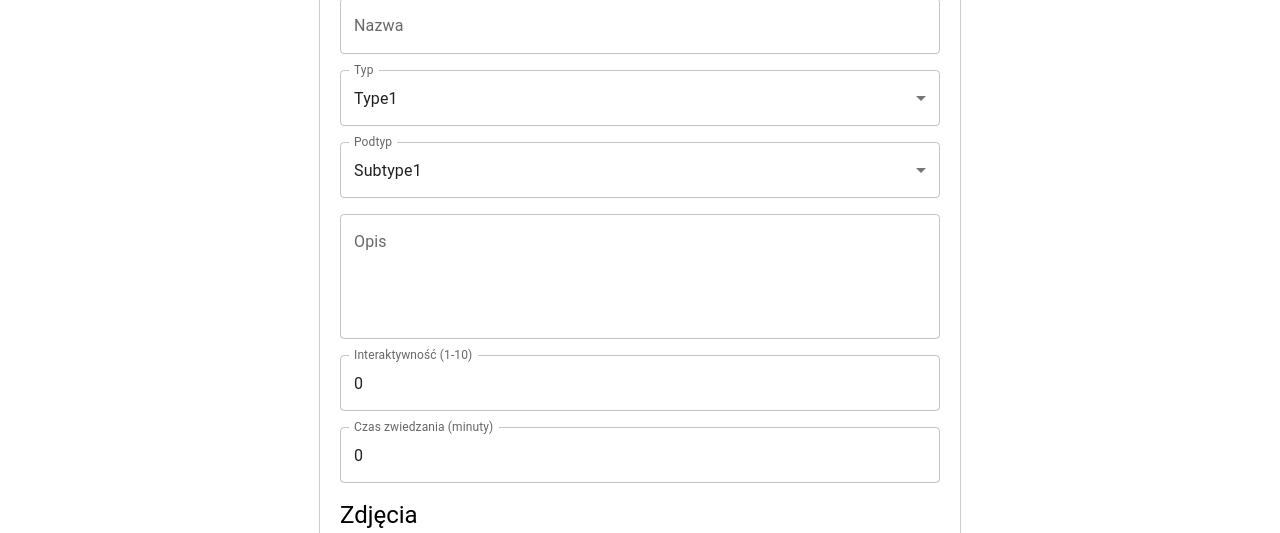
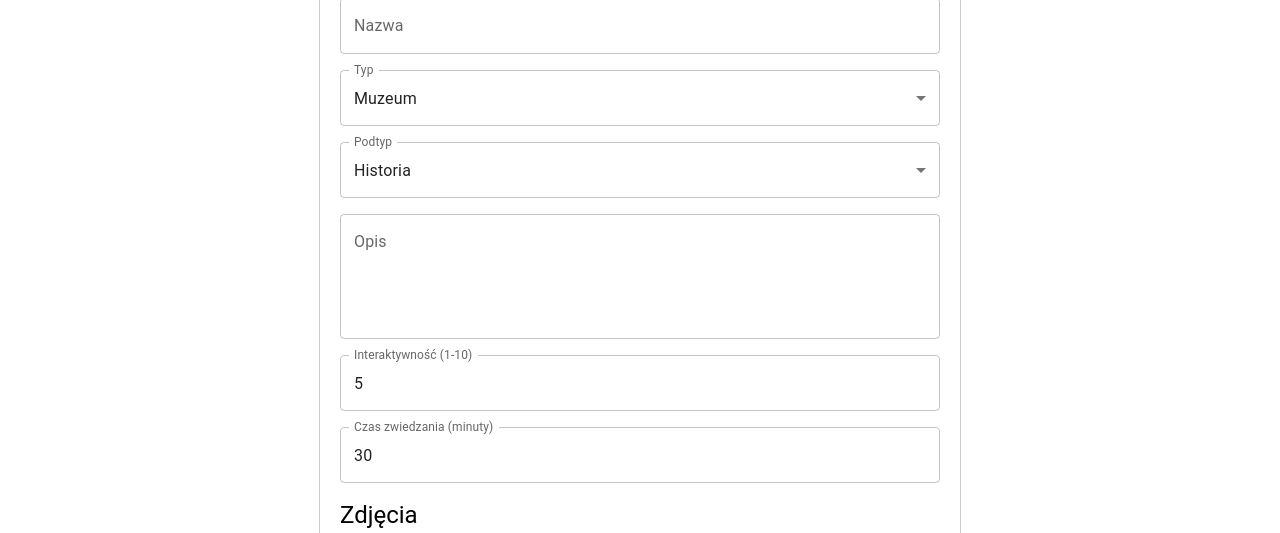
Before and after one commit to deepFlow7/Attractions-of-Lower-Silesia, a React (Vite) app in the folder client/: page /new_attraction in a window 1280 px wide. Shown: the part 215-748 px from the top of the page. Built offline with nearby package versions, Linux system fonts and the light colour scheme.

Commit message:
Add creating attraction

```diff
--- a/client/src/Components/NewAttractionForm.tsx
+++ b/client/src/Components/NewAttractionForm.tsx
@@ -1,8 +1,7 @@
 import React, { useState } from 'react';
 import { Box, Grid, Typography, TextField, Button, MenuItem } from '@mui/material';
-import { Attraction, Photo, possible_type, subtypes } from '../types';
+import { NewAttraction, NewPhoto, possible_type, subtypes, possibleTypes, possibleSubtypes } from '../types';
 import styled from '@emotion/styled';
-
 
 const FormContainer = styled.div`
   max-width: 600px;
@@ -12,25 +11,25 @@ const FormContainer = styled.div`
   border-radius: 5px;
 `;
 
-
 interface NewAttractionFormProps {
-  onSubmit: (attraction: Attraction) => void;
+  onSubmit: (attraction: NewAttraction) => Promise<any>;
 }
 
 const NewAttractionForm: React.FC<NewAttractionFormProps> = ({ onSubmit }) => {
   const [name, setName] = useState<string>('');
-  const [type, setType] = useState<possible_type>('Type1');
-  const [subtype, setSubtype] = useState<subtypes>('Subtype1');
+  const [type, setType] = useState<possible_type>(possibleTypes[0]);
+  const [subtype, setSubtype] = useState<subtypes>(possibleSubtypes[0]);
   const [description, setDescription] = useState<string>('');
-  const [interactivity, setInteractivity] = useState<number>(0);
-  const [timeItTakes, setTimeItTakes] = useState<number>(0);
-  const [photos, setPhotos] = useState<Photo[]>([]);
+  const [interactivity, setInteractivity] = useState<number>(5);
+  const [timeItTakes, setTimeItTakes] = useState<number>(30);
+  const [photos, setPhotos] = useState<NewPhoto[]>([]);
   const [photoUrls, setPhotoUrls] = useState<string[]>([]);
   const [photoCaptions, setPhotoCaptions] = useState<string[]>([]);
+  const [errors, setErrors] = useState<{ [key: string]: string }>({});
 
   const handleAddPhoto = () => {
     const newPhotos = [...photos];
-    newPhotos.push({ id: photos.length + 1, attraction_id: 0, photo: photoUrls[photos.length], caption: photoCaptions[photos.length] });
+    newPhotos.push({ photo: photoUrls[photos.length], caption: photoCaptions[photos.length] });
     setPhotos(newPhotos);
     setPhotoUrls([...photoUrls, '']);
     setPhotoCaptions([...photoCaptions, '']);
@@ -43,11 +42,26 @@ const NewAttractionForm: React.FC<NewAttractionFormProps> = ({ onSubmit }) => {
     setPhotoCaptions(photoCaptions.filter((_, i) => i !== index));
   };
 
-  const handleSubmit = () => {
-    const newAttraction: Attraction = {
-      id: Math.floor(Math.random() * 1000) + 1,
+  const validate = () => {
+    const newErrors: { [key: string]: string } = {};
+    if (!name) newErrors.name = 'Nazwa jest wymagana';
+    if (!description) newErrors.description = 'Opis jest wymagany';
+    if (!Number.isInteger(interactivity) || interactivity < 1 || interactivity > 10) {
+      newErrors.interactivity = 'Interaktywność musi być liczbą całkowitą od 1 do 10';
+    }
+    if (!Number.isInteger(timeItTakes) || timeItTakes <= 0) {
+      newErrors.timeItTakes = 'Czas zwiedzania musi być liczbą całkowitą większą niż 0';
+    }
+    setErrors(newErrors);
+    return Object.keys(newErrors).length === 0;
+  };
+
+  const handleSubmit = async () => {
+    if (!validate()) return;
+
+    const newAttraction: NewAttraction = {
       name,
-      coords: { x: 0, y: 0 },
+      coords: { x: 0.0, y: 0.0 }, // todo: wybór punktu na mapie
       type,
       subtype,
       interactivity,
@@ -55,17 +69,17 @@ const NewAttractionForm: React.FC<NewAttractionFormProps> = ({ onSubmit }) => {
       description,
       photos
     };
-    onSubmit(newAttraction);
-    // Clear form fields
+    await onSubmit(newAttraction);
     setName('');
-    setType('Type1');
-    setSubtype('Subtype1');
+    setType(possibleTypes[0]);
+    setSubtype(possibleSubtypes[0]);
     setDescription('');
-    setInteractivity(0);
-    setTimeItTakes(0);
+    setInteractivity(5);
+    setTimeItTakes(30);
     setPhotos([]);
     setPhotoUrls([]);
     setPhotoCaptions([]);
+    setErrors({});
   };
 
   return (
@@ -75,30 +89,78 @@ const NewAttractionForm: React.FC<NewAttractionFormProps> = ({ onSubmit }) => {
           <Typography variant="h4" gutterBottom>Nowa Atrakcja</Typography>
         </Grid>
         <Grid item xs={12}>
-        <TextField fullWidth label="Nazwa" value={name} onChange={(e) => setName(e.target.value)} />
+          <TextField
+            fullWidth
+            label="Nazwa"
+            value={name}
+            onChange={(e) => setName(e.target.value)}
+            error={!!errors.name}
+            helperText={errors.name}
+          />
         </Grid>
         <Grid item xs={12}>
-        <TextField select fullWidth label="Typ" value={type} onChange={(e) => setType(e.target.value as possible_type)}>
-          <MenuItem value="Type1">Type1</MenuItem>
-          <MenuItem value="Type2">Type2</MenuItem>
-          <MenuItem value="Type3">Type3</MenuItem>
+          <TextField
+            select
+            fullWidth
+            label="Typ"
+            value={type}
+            onChange={(e) => setType(e.target.value as possible_type)}>
+            {possibleTypes.map((t) => (
+              <MenuItem key={t} value={t}>
+                {t}
+              </MenuItem>
+            ))}
           </TextField>
         </Grid>
         <Grid item xs={12}>
-        <TextField select fullWidth label="Podtyp" value={subtype} onChange={(e) => setSubtype(e.target.value as subtypes)}>
-          <MenuItem value="Subtype1">Subtype1</MenuItem>
-          <MenuItem value="Subtype2">Subtype2</MenuItem>
-          <MenuItem value="Subtype3">Subtype3</MenuItem>
+          <TextField
+            select
+            fullWidth
+            label="Podtyp"
+            value={subtype}
+            onChange={(e) => setSubtype(e.target.value as subtypes)}>
+            {possibleSubtypes.map((t) => (
+              <MenuItem key={t} value={t}>
+                {t}
+              </MenuItem>
+            ))}
           </TextField>
         </Grid>
         <Grid item xs={12}>
-        <TextField fullWidth multiline rows={4} label="Opis" value={description} onChange={(e) => setDescription(e.target.value)} />
+          <TextField
+            fullWidth
+            multiline
+            rows={4}
+            label="Opis"
+            value={description}
+            onChange={(e) => setDescription(e.target.value)}
+            error={!!errors.description}
+            helperText={errors.description}
+          />
         </Grid>
         <Grid item xs={12}>
-        <TextField type="number" fullWidth label="Interaktywność (1-10)" value={interactivity} onChange={(e) => setInteractivity(parseInt(e.target.value))} />
+          <TextField
+            type="number"
+            fullWidth
+            label="Interaktywność (1-10)"
+            value={interactivity}
+            inputProps={{ min: 1, max: 10 }}
+            onChange={(e) => setInteractivity(parseInt(e.target.value))}
+            error={!!errors.interactivity}
+            helperText={errors.interactivity}
+          />
         </Grid>
         <Grid item xs={12}>
-        <TextField type="number" fullWidth label="Czas zwiedzania (minuty)" value={timeItTakes} onChange={(e) => setTimeItTakes(parseInt(e.target.value))} />
+          <TextField
+            type="number"
+            fullWidth
+            label="Czas zwiedzania (minuty)"
+            value={timeItTakes}
+            inputProps={{ min: 1 }}
+            onChange={(e) => setTimeItTakes(parseInt(e.target.value))}
+            error={!!errors.timeItTakes}
+            helperText={errors.timeItTakes}
+          />
         </Grid>
         <Grid item xs={12}>
           <Typography variant="h5" gutterBottom>Zdjęcia</Typography>
@@ -111,9 +173,19 @@ const NewAttractionForm: React.FC<NewAttractionFormProps> = ({ onSubmit }) => {
               </Grid>
             ))}
             <Grid item>
-            <TextField fullWidth label="URL Zdjęcia" value={photoUrls[photos.length] || ''} onChange={(e) => setPhotoUrls([...photoUrls.slice(0, photos.length), e.target.value])} />
+              <TextField
+                fullWidth
+                label="URL Zdjęcia"
+                value={photoUrls[photos.length] || ''}
+                onChange={(e) => setPhotoUrls([...photoUrls.slice(0, photos.length), e.target.value])}
+              />
               <Box mt={2}/>
-            <TextField fullWidth label="Podpis Zdjęcia" value={photoCaptions[photos.length] || ''} onChange={(e) => setPhotoCaptions([...photoCaptions.slice(0, photos.length), e.target.value])} />
+              <TextField
+                fullWidth
+                label="Podpis Zdjęcia"
+                value={photoCaptions[photos.length] || ''}
+                onChange={(e) => setPhotoCaptions([...photoCaptions.slice(0, photos.length), e.target.value])}
+              />
               <Box mt={2}/>
               <Button variant="contained" onClick={handleAddPhoto}>Dodaj Zdjęcie</Button>
             </Grid>
--- /dev/null
+++ b/client/src/newAtraction.tsx
@@ -0,0 +1,32 @@
+import { NewAttraction, NewPhoto } from './types';
+
+export default async function addAtraction(attraction : NewAttraction){
+    try {
+        const response = await fetch('http://localhost:8080/new_attraction', {
+            method: 'POST',
+            headers: {
+                'Content-Type': 'application/json'
+            },
+            body: JSON.stringify({
+                name : attraction.name,
+                coords: attraction.coords,
+                type: attraction.type,
+                subtype: attraction.subtype,
+                interactivity: attraction.interactivity,
+                time_it_takes: attraction.time_it_takes,
+                description: attraction.description,
+                photos: attraction.photos
+            })
+        });
+
+        if (!response.ok) {
+            return false;
+        }
+
+        const data = await response.json();
+        return data.success;
+    } catch (error) {
+        console.error('Error :', error);
+        return false;
+    }
+}
--- a/client/src/types.ts
+++ b/client/src/types.ts
@@ -18,6 +18,11 @@ export interface Attraction {
   photos: Photo[];
 }
 
+export interface NewPhoto {
+  photo: string;
+  caption?: string;
+}
+
 export interface NewAttraction {
   name: string;
   coords: { x: number; y: number };
@@ -25,9 +30,8 @@ export interface NewAttraction {
   subtype: subtypes;
   interactivity: number;
   time_it_takes: number;
-  rating?: number;
-  description?: string;
-  photos: Photo[];
+  description: string;
+  photos: NewPhoto[];
 }
 
 export interface User {
@@ -76,5 +80,8 @@ export interface Challenge {
 }
 
 
-export type possible_type = "Type1" | "Type2" | "Type3" | "Muzeum" | "Park Rozrywki";
-export type subtypes = "Subtype1" | "Subtype2" | "Subtype3" | "Historia" | "Rozrywka";
+export type possible_type = "Muzeum" | "Park Rozrywki" | "natura";
+export type subtypes = "Historia" | "Rozrywka" | "park";
+
+export const possibleTypes: possible_type[] = ["Muzeum", "Park Rozrywki", "natura"];
+export const possibleSubtypes: subtypes[] = ["Historia", "Rozrywka", "park"];
```
Also changed, not shown: 1 other file (tests, documents, lock files or other folders). Lines whose indentation alone changed are shown as unchanged.
